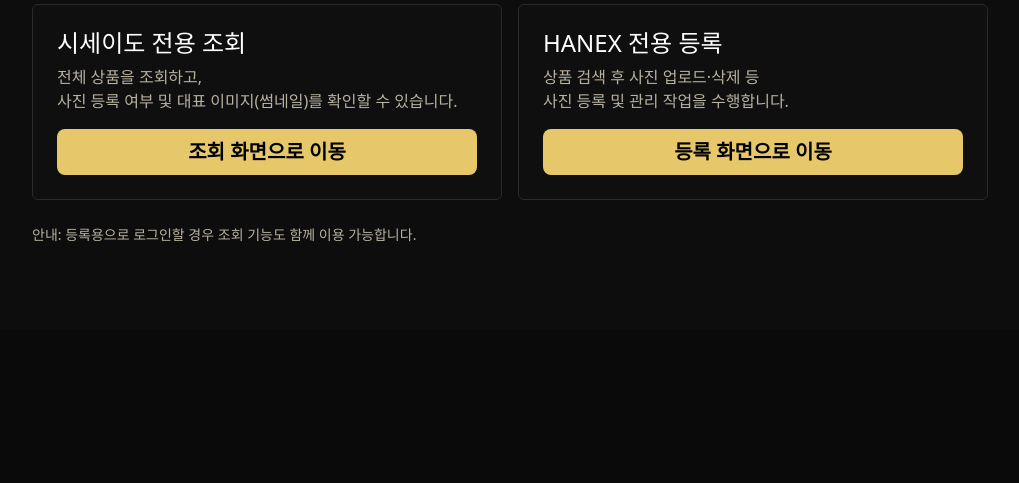
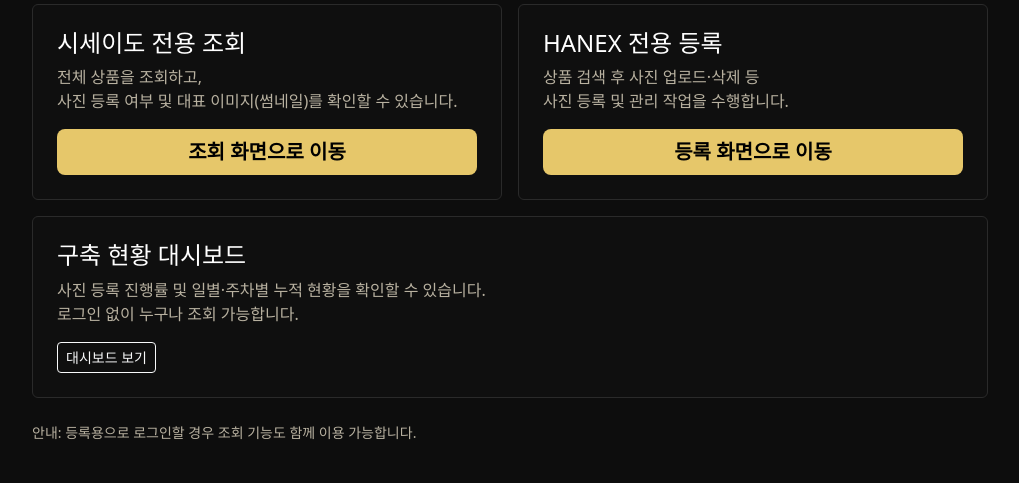
Before and after one commit to sangjin94/shiseido-photo, a Flask app: page / in a window 1280 px wide. Shown: the part 471-954 px from the top of the page, without its empty margins (130-1149 px from the left). Before the commit the page ends 713 px from the top, so only its background shows below. Run offline with Flask 3, Linux system fonts and the light colour scheme; parts of the project's set-up code (start-up, migrations or seed data) failed here and were passed over.

Commit message:
feat: add dashboard link to navbar and gate index
네비게이션 바 및 메인 진입 화면에 구축 현황 대시보드 링크 추가.
로그인 여부 무관하게 항상 표시.

Co-Authored-By: Claude Sonnet 4.6 <noreply@anthropic.com>

```diff
--- a/templates/base.html
+++ b/templates/base.html
@@ -37,6 +37,10 @@
           <a class="nav-link" href="{{ url_for('admin_master_upload') }}">마스터 업로드</a>
         </li>
         {% endif %}
+
+        <li class="nav-item">
+          <a class="nav-link" href="{{ url_for('dashboard') }}">구축 현황</a>
+        </li>
       </ul>
 
       <div class="d-flex gap-2">
--- a/templates/gate_index.html
+++ b/templates/gate_index.html
@@ -44,6 +44,24 @@
     </div>
   </div>
 
+  <!-- 구축 현황 대시보드 -->
+  <div class="row g-3 mt-0">
+    <div class="col-12">
+      <div class="card p-4 shadow-soft">
+        <h4 class="mb-2 text-white">구축 현황 대시보드</h4>
+        <div class="text-muted mb-3">
+          사진 등록 진행률 및 일별·주차별 누적 현황을 확인할 수 있습니다.<br>
+          로그인 없이 누구나 조회 가능합니다.
+        </div>
+        <div>
+          <a class="btn btn-outline-light btn-sm" href="{{ url_for('dashboard') }}">
+            대시보드 보기
+          </a>
+        </div>
+      </div>
+    </div>
+  </div>
+
   <div class="mt-4 text-muted small">
     안내: 등록용으로 로그인할 경우 조회 기능도 함께 이용 가능합니다.
   </div>
```
